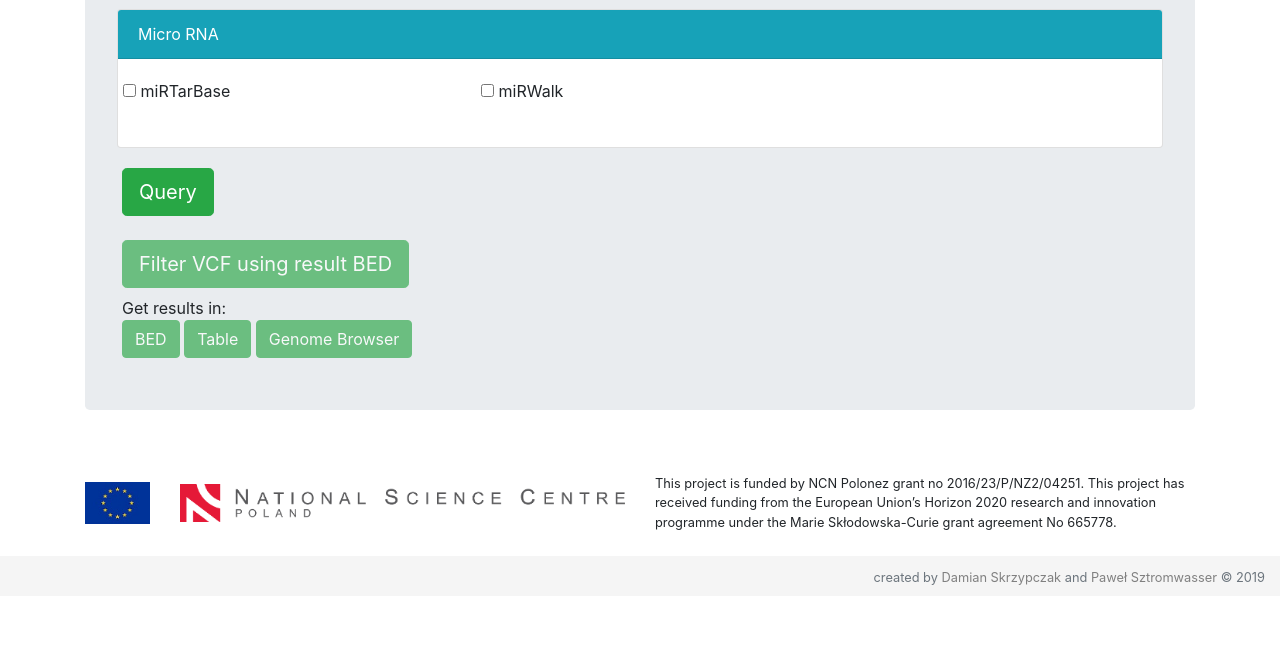
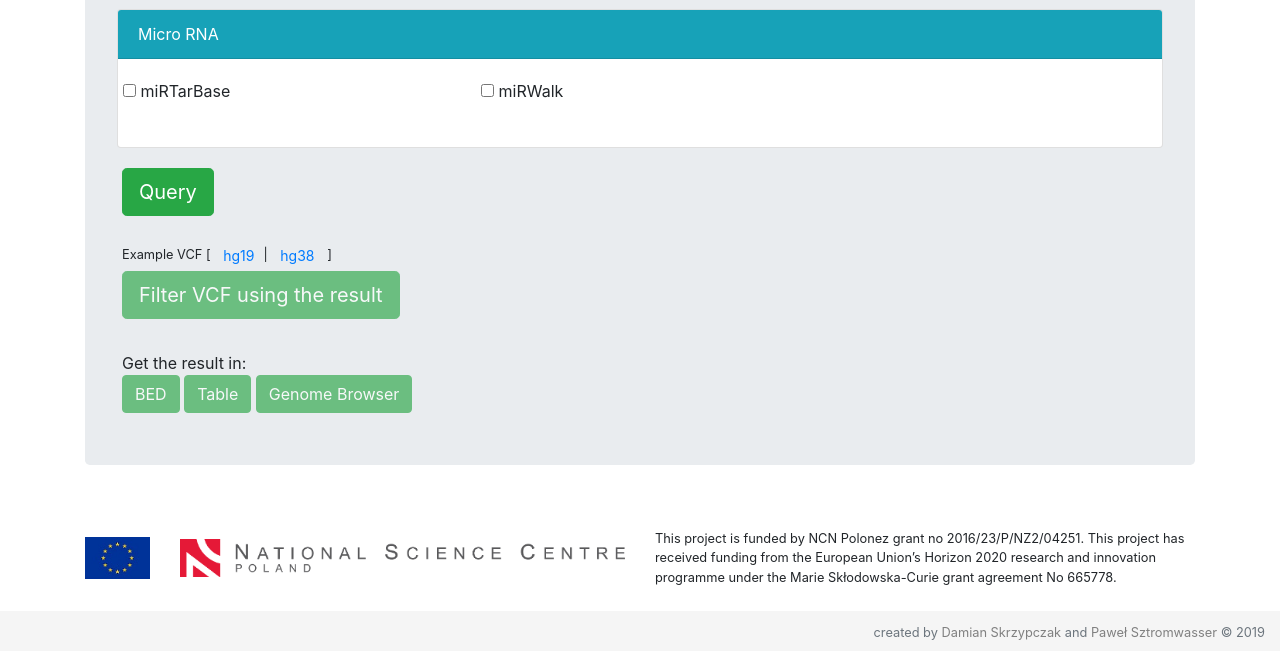
Before and after one commit to DamianSkrzypczak/Remus, a Flask app: page / in a window 1280 px wide. Shown: the part 1441-2094 px from the top of the page. Before the commit the page ends 2026 px from the top, so only its background shows below. Run offline with Flask 2, Linux system fonts and the light colour scheme; some libraries are stand-ins or nearby versions.

Commit message:
added example VCFs tu Web UI

```diff
--- a/remus/templates/sections.html
+++ b/remus/templates/sections.html
@@ -581,20 +581,23 @@
                     data-toggle="popover"
                     data-placement="right"
                     data-html="true"
-                    data-content="Click me to run query for example data!"
+                    data-content="Click me to run query on example input!"
                     >
             </div><br>
             <div>
-
+                <small>Example VCF [
+                    <a href="static/HG001_chr8_hg19.vcf" type="button" class="btn btn-lnk btn-sm">hg19</a>|
+                    <a href="static/HG001_chr8_hg38.vcf" type="button" class="btn btn-lnk btn-sm">hg38</a>
+                    ]
+                </small>
                 <label id="filter-vcf-label" class="btn btn-success btn-lg disabled" for="filter-vcf">
                     <input type="file" id="filter-vcf" accept=".vcf" disabled hidden>
                     <!--<input type="file" id="filter-vcf" accept=".gz, .tbi, .vcf"  multiple disabled hidden> -->
-                    Filter VCF using result BED
+                    Filter VCF using the result
                 </label>
-
-            </div>
+            </div><br>
             <div>
-                Get results in:<br>
+                Get the result in:<br>
                 <input type="button" id="download-result" class="btn btn-success"
                     role="button" aria-disabled="true" value="BED" disabled>
                 <input type="button" id="download-excel" class="btn btn-success"
```
Also changed, not shown: 2 other files.
